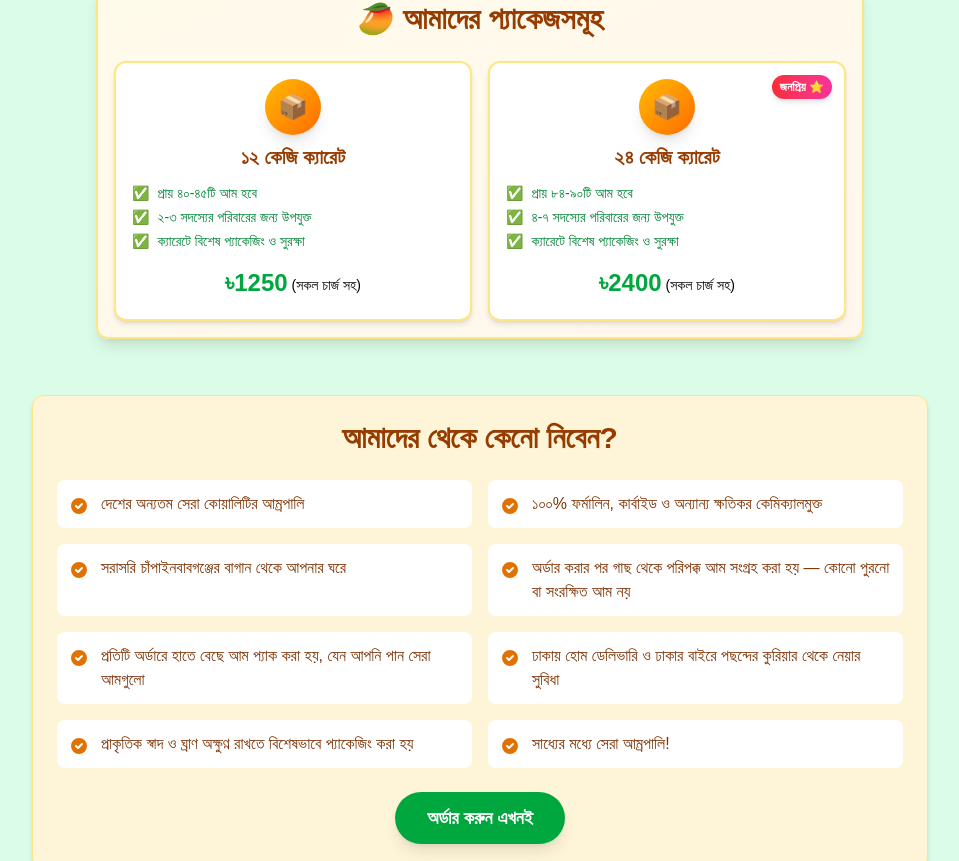
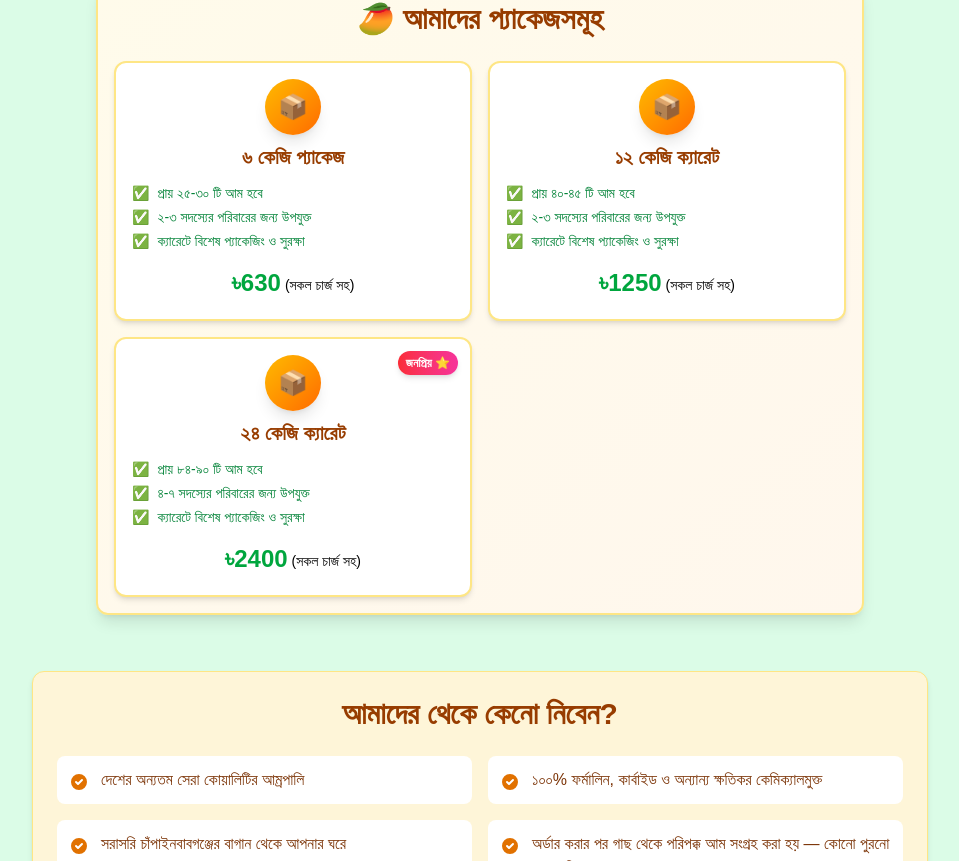
Before and after one commit to eshromanch/project-aam, a Next.js app: page /lakecity in a window 1280 px wide. Shown: the part 1860-2721 px from the top of the page, without its empty margins (160-1119 px from the left). Built offline with nearby package versions, Linux system fonts and the light colour scheme.

Commit message:
lakecity 6kg

```diff
--- a/src/app/lakecity/page.tsx
+++ b/src/app/lakecity/page.tsx
@@ -12,6 +12,7 @@ const PRODUCT = {
   description:
     "যাদের রাজত্বে স্বাগতম! বাদরের রাজত্বের সেরা ফার্মের অনন্যামলী – বাবর এই অনন্যায় আম সরাসরি ঘোড়াইনবগছের বাগান থেকে।",
   options: [
+    { label: "৬ কেজি প্যাকেজ", value: 6, price: 630 },
     { label: "১২ কেজি ক্যারেট", value: 12, price: 1250 },
     { label: "২৪ কেজি ক্যারেট", value: 24, price: 2400 },
   ],
@@ -370,13 +371,22 @@ const handleShowPayment = () => {
           <div className="space-y-1 mb-4">
             <div className="flex items-center gap-2 text-green-700 text-sm">
               <span className="text-green-500">✅</span>
-              <span>প্রায় {option.value === 12 ? '৪০-৪৫' : '৮৪-৯০'}
-টি আম হবে</span>
+              {/* <span>প্রায় {option.value === 12 ? '৪০-৪৫' : '৮৪-৯০'}
+টি আম হবে</span> */}
+<span>
+  প্রায় {
+    option.value === 12
+      ? '৪০-৪৫'
+      : option.value === 24
+        ? '৮৪-৯০'
+        : '২৫-৩০'
+  } টি আম হবে
+</span>
             </div>
             <div className="flex items-center gap-2 text-green-700 text-sm">
               <span className="text-green-500">✅</span>
               <span>
-                {option.value === 12 ? '২-৩ সদস্যের পরিবারের জন্য উপযুক্ত' : '৪-৭  সদস্যের পরিবারের জন্য উপযুক্ত'}
+                {option.value === 24 ? '৪-৭  সদস্যের পরিবারের জন্য উপযুক্ত':'২-৩ সদস্যের পরিবারের জন্য উপযুক্ত' }
               </span>
             </div>
             <div className="flex items-center gap-2 text-green-700 text-sm">
```
